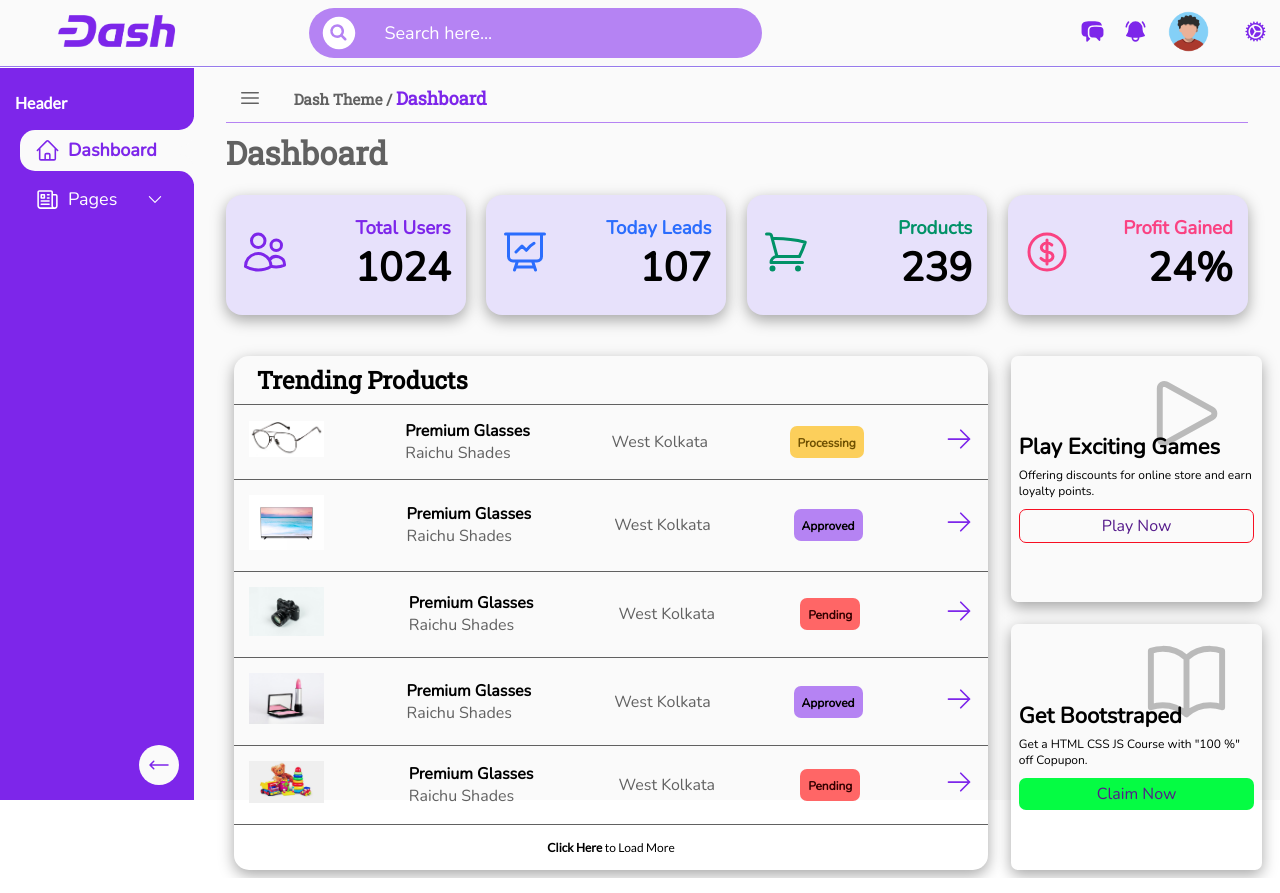
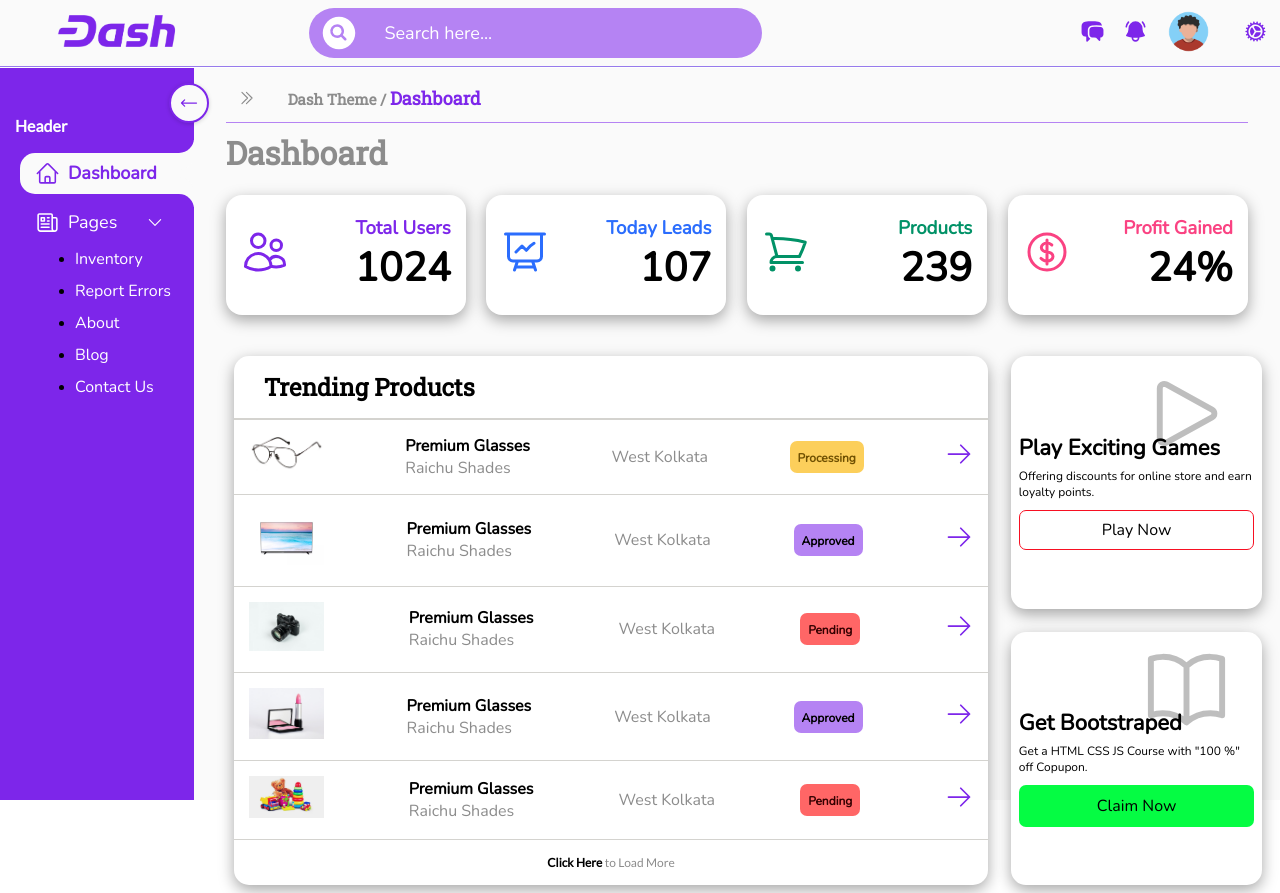
Before and after one commit to ravindra135/Dashboard-template-HTML-SASS-JS, a plain HTML site: page index.html in a window 1280 px wide. Drawn offline with nearby package versions, Linux system fonts and the light colour scheme.

Commit message:
index.html and styles retouched

```diff
--- a/index.html
+++ b/index.html
@@ -73,8 +73,17 @@
                             <path stroke-linecap="round" stroke-linejoin="round" d="M4.5 15.75l7.5-7.5 7.5 7.5" />
                         </svg>
                     </a>
+                    <div class="drop-items">
+                        <ul>
+                            <li><a href="">Inventory</a></li>
+                            <li><a href="">Report Errors</a></li>
+                            <li><a href="">About</a></li>
+                            <li><a href="">Blog</a></li>
+                            <li><a href="">Contact Us</a></li>
+                        </ul>
+                    </div>
                 </div>
-                <div class="hamber">
+                <div id="navSlider" class="hamber">
                     <!-- Arrow Left -->
                     <svg xmlns="http://www.w3.org/2000/svg" viewBox="0 0 24 24" fill="currentColor" class="">
                         <path fill-rule="evenodd" d="M7.28 7.72a.75.75 0 010 1.06l-2.47 2.47H21a.75.75 0 010 1.5H4.81l2.47 2.47a.75.75 0 11-1.06 1.06l-3.75-3.75a.75.75 0 010-1.06l3.75-3.75a.75.75 0 011.06 0z" clip-rule="evenodd" />
@@ -91,7 +100,7 @@
         <main class="content-container">
             <header class="breadcrumb">
                 <svg xmlns="http://www.w3.org/2000/svg" fill="none" viewBox="0 0 24 24" stroke-width="1.5" stroke="currentColor" class="w-6 h-6">
-                    <path stroke-linecap="round" stroke-linejoin="round" d="M3.75 6.75h16.5M3.75 12h16.5m-16.5 5.25h16.5" />
+                    <path stroke-linecap="round" stroke-linejoin="round" d="M11.25 4.5l7.5 7.5-7.5 7.5m-6-15l7.5 7.5-7.5 7.5" />
                 </svg>
                 <h4>Dash Theme / <span class="active">Dashboard</span></h4>
             </header>
--- a/public/styles/sass/_variables.sass
+++ b/public/styles/sass/_variables.sass
@@ -6,10 +6,10 @@ $primary-color: #7D26EA
 $secondary-color: #6238E2
 $white-lilac: hsl(0, 0%, 98%)//lighten(#EDEBF7, 5%)
 
-$text-black: hsl(0, 0%, 38%)
+$text-black: hsl(0, 0%, 55%)
 $black: #000
 $white: #fff
-
+$grey: #d4d3cf
 // Fonts;
 
 $ff-lato: 'Lato', sans-serif
--- a/public/styles/sass/layout/_dashboard.sass
+++ b/public/styles/sass/layout/_dashboard.sass
@@ -14,6 +14,26 @@
         padding: 8px 0
         width: 100%
 
+        .small-card:hover
+            background: $primary-color
+            transition: all .23s ease-in
+            .card-img
+                svg
+                    color: $white
+            .card-text
+                h3
+                    color: $white
+                span
+                    color: $grey
+        .card-img
+            svg
+                width: 48px
+
+        .card-text
+            text-align: right
+            span
+                font-size: 40px
+                font-weight: 700
         // Different Colors for DIfferent Cards
         .small-card.bg-color1
             background: red
@@ -51,8 +71,8 @@
 
         .heading
             font-family: $ff-roboto
-            padding: 8px
-            border-bottom: 1px solid $text-black
+            padding: 15px
+            border-bottom: 2px solid $grey
             h2
                 margin-left: 15px
 
@@ -62,8 +82,7 @@
             justify-content: space-between
             padding: 15px
             font-family: $ff-nunito
-            border-bottom: 1px solid $text-black
-
+            border-bottom: 1px solid $grey
             .product-info .seller,
             .location
                 color: $text-black
@@ -88,6 +107,7 @@
                 svg
                     width: 28px
                     color: $primary-color
+                    cursor: pointer
 
             .product-img
                 img
@@ -104,8 +124,11 @@
                 font-size: 12px
                 text-align: center
                 margin: 15px 0
+                color: $text-black
                 span
+                    color: $black
                     font-weight: 700
+                    cursor: pointer
 
         .medium-card
             display: flex
@@ -114,6 +137,10 @@
             font-family: $ff-nunito
             grid-column: 2
             align-items: center
+            &:hover
+                .card-img svg
+                    transition: all .35s ease
+                    color: $primary-color
 
             .card-img svg
                 position: absolute
@@ -133,8 +160,14 @@
             .btn,
             .btn-outline
                 margin-top: 10px
+                &:hover
+                    a
+                        color: lighten($primary-color, 25%)
+                        font-weight: 700
                 a
+                    color: $black
                     text-decoration: none
+
 
 
         .grid-row-start
--- a/public/styles/sass/modules/_breadcrumb.sass
+++ b/public/styles/sass/modules/_breadcrumb.sass
@@ -1,14 +1,13 @@
 header.breadcrumb
     display: flex
     align-items: center
-    text-align: center
     border-bottom: 1px solid lighten($primary-color, 20%)
     padding: 0 12px
     width: 100%
     height: 50px
     svg
         color: $text-black
-        width: 24px
+        width: 18px
         cursor: pointer
     h4
         font-family: $ff-roboto
--- a/public/styles/sass/modules/_button.sass
+++ b/public/styles/sass/modules/_button.sass
@@ -2,7 +2,8 @@
     width: 100%
     border-radius: 7px
     text-align: center
-    padding: 5px
+    padding: 8px 5px
+    transition: all .23s ease
 
 .btn-outline
     width: 100%
@@ -10,29 +11,39 @@
     text-align: center
     background: transparent
     border: 1px solid transparent
-    padding: 5px
-
+    padding: 8px 5px
+    transition: all .23s ease
 
 .danger
-    color: #000
     background: #f70f22
-
+    border: 2px solid transparent
+    &:hover
+        background: transparent
+        border: 2px solid #f70f22
 .success
-    color: #000
     background: #05fc43
-
+    border: 2px solid transparent
+    &:hover
+        background: transparent
+        border: 2px solid #05fc43
 .warning
-    color: #000
     background: #fcf119
+    border: 2px solid transparent
+    &:hover
+        background: transparent
+        border: 2px solid #fcf119
 
 .danger-outline
-    color: #f70f22
     border: 1px solid #f70f22
+    &:hover
+        background: #f70f22
 
 .success-outline
-    color: #05fc43
     border: 1px solid #05fc43
+    &:hover
+        background: #05fc43
 
 .warning-outline
-    color: #fcf119
     border: 1px solid #fcf119
+    &:hover
+        background: #fcf119
--- a/public/styles/sass/modules/_card.sass
+++ b/public/styles/sass/modules/_card.sass
@@ -2,7 +2,7 @@
     margin-bottom: 25px
     width: 240px
     height: 120px
-    background: lighten($secondary-color, 38%) //Default Background Color
+    background: $white //Default Background Color
     display: flex
     align-items: center
     padding: 15px
@@ -10,26 +10,19 @@
     border-radius: 16px
     font-family: $ff-nunito
     box-shadow: rgba(0, 0, 0, 0.35) 0px 5px 15px
-
-    .card-img
-        svg
-            width: 48px
-
-    .card-text
-        text-align: right
-        span
-            font-size: 40px
-            font-weight: 700
+    cursor: pointer
 
 .medium-card
     width: auto
     height: auto
     min-height: 150px
     box-shadow: rgba(0, 0, 0, 0.35) 0px 5px 15px
-    border-radius: 7px
+    border-radius: 15px
+    background: $white
 
 .big-card
     width: 100%
     height: 100%
     box-shadow: rgba(0, 0, 0, 0.35) 0px 5px 15px
     border-radius: 15px
+    background: $white
--- a/public/styles/sass/modules/_navbar.sass
+++ b/public/styles/sass/modules/_navbar.sass
@@ -6,7 +6,7 @@ aside
 
 
     nav
-        margin-top: 25px
+        margin-top: 3rem
         h3
             font-family: $ff-lato
             font-size: 16px
@@ -19,7 +19,6 @@ aside
             margin-bottom: 8px
             padding: 8px 15px
             margin-left: 20px
-
 
             a
                 display: flex
@@ -39,6 +38,15 @@ aside
                     width: 18px
                 svg.hidden
                     display: none
+
+            .drop-items
+                width: auto
+                margin-top: .8rem
+                margin-left: 2.5rem
+                ul
+                    li
+                        margin-bottom: 10px
+                        cursor: pointer
 
         .nav-item.active
             background: $white-lilac
@@ -77,8 +85,11 @@ aside
             padding: 8px
             border-radius: 50%
             position: absolute
-            right: 15px
-            bottom: 15px
+            right: -15px
+            top: 15px
+            border: 2px solid $primary-color
+            cursor: pointer
+            box-shadow: rgba(0, 0, 0, 0.16) 0px 1px 4px
 
             svg
                 color: $primary-color
```
Also changed, not shown: public/styles/css/app.css, 1 other file.
